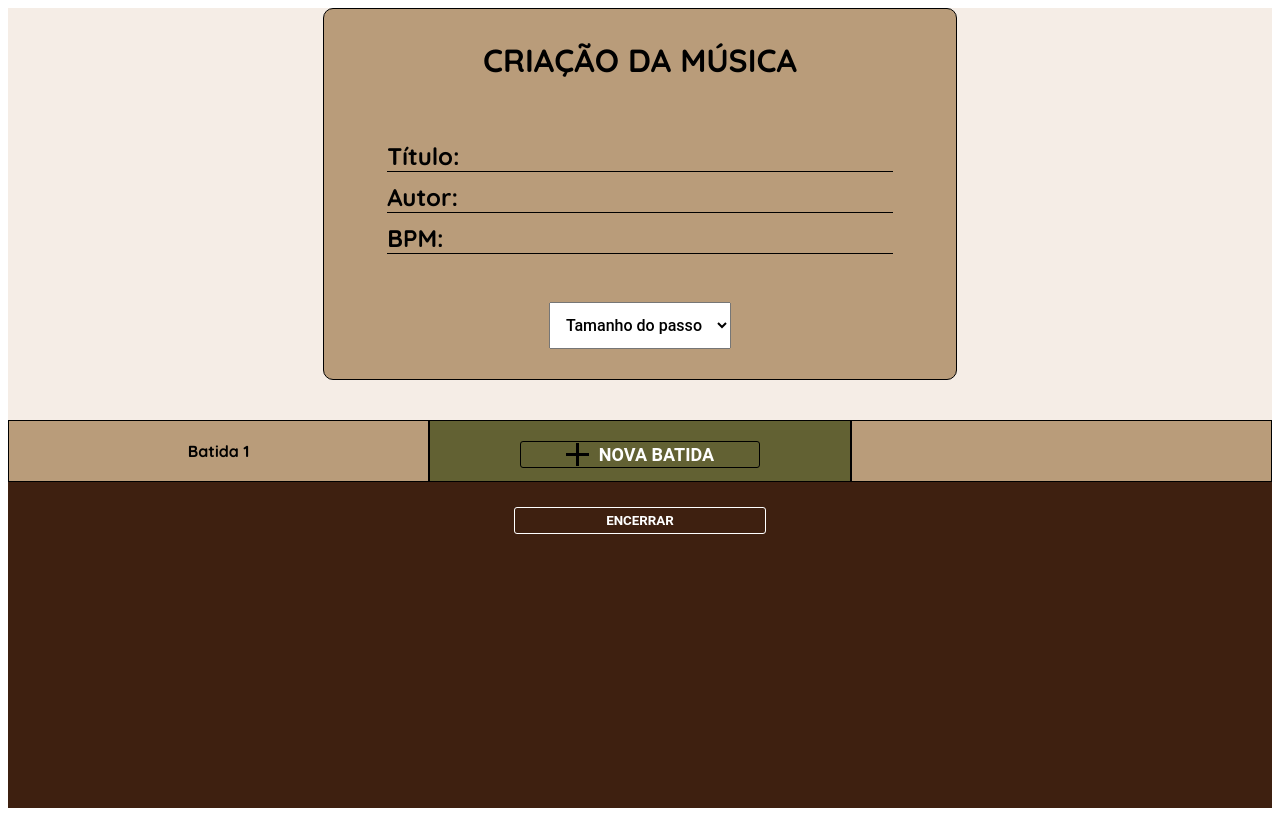
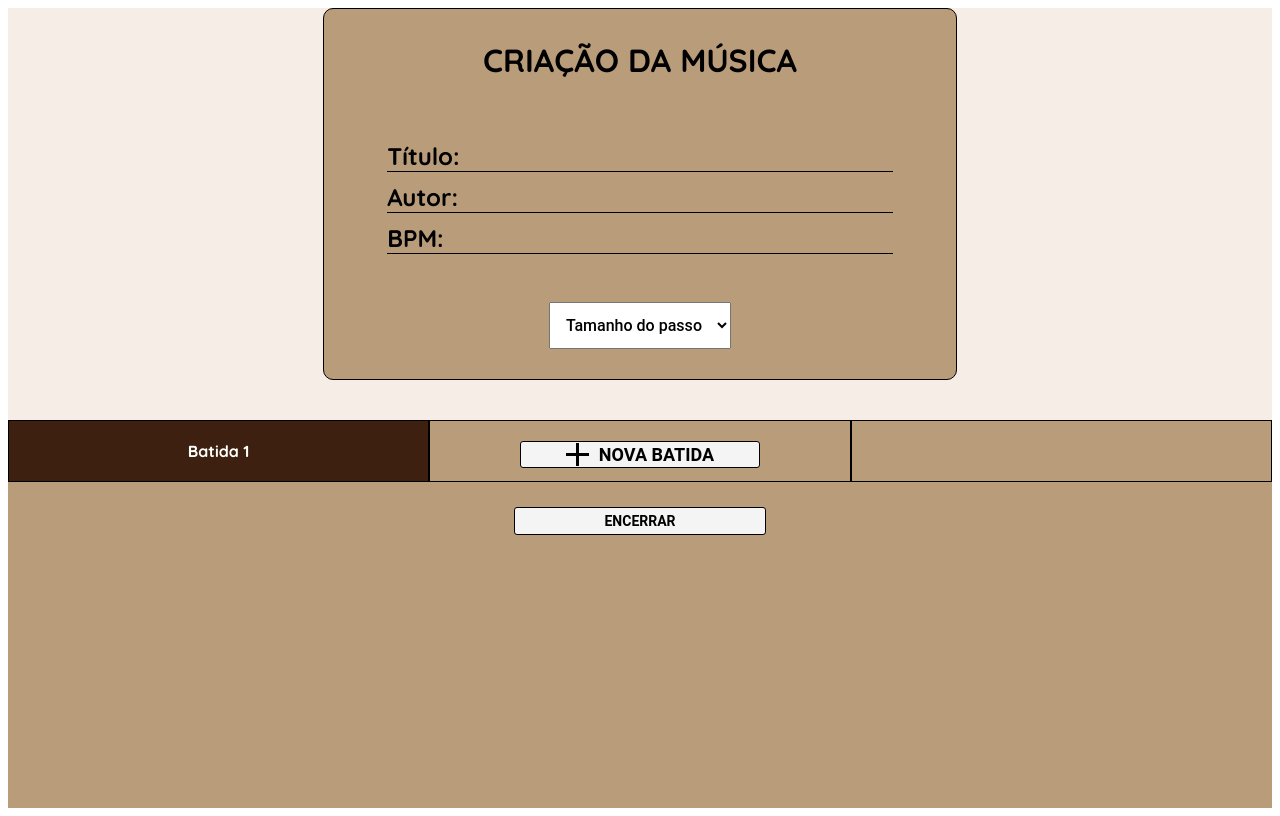
Before and after one commit to MarianaVRabelo/violaomagico-web-frontend, a React (Create React App) app: page / in a window 1280 px wide. Both pictures are taken after a click on the button "NOVA BATIDA". Built offline with nearby package versions, Linux system fonts and the light colour scheme.

Commit message:
fix: more color changes

```diff
--- a/src/pages/CreateMusic/CreateMusic.js
+++ b/src/pages/CreateMusic/CreateMusic.js
@@ -66,9 +66,9 @@ function CreateMusic() {
                 {batidas.map((batida) => (
                     batida?.pressed === true ? (
                         <Tab
-                            backgroundColor = {Colors.darkwood}
+                            backgroundColor = {Colors.blackwood}
                             onClick={() => (console.log("yes"))}
-                            color="black"
+                            color="white"
                             fontWeight="700"
                         >
                             Batida {batidas.findIndex((b)=> b === batida) + 1}
@@ -76,14 +76,14 @@ function CreateMusic() {
                     ) : (
                         batida?.add === true ? (
                             <Tab
-                                backgroundColor={Colors.musg}
+                                backgroundColor={Colors.darkwood}
                             >
                                 <Button
                                     onClick={() => newbatida()}
                                     width = "60%"
-                                    backgroundColor="transparent"
+                                    backgroundColor="#F4F4F4"
                                     border="1px solid black"
-                                    color="white"
+                                    color="black"
                                     fontWeight="700"
                                     columnGap= "10px"
                                     fontSize="18px"
@@ -107,12 +107,13 @@ function CreateMusic() {
                 {batidaPressed ? (
                     <Button
                         width="20%"
-                        backgroundColor="transparent"
-                        border="1px solid white"
-                        color="white"
+                        backgroundColor="#F4F4F4"
+                        border="1px solid black"
+                        color="black"
                         fontWeight="700"
                         columnGap= "10px"
                         padding="5px"
+                        fontSize="14px"
                     >
                         ENCERRAR
                     </Button>
--- a/src/pages/CreateMusic/Styles.js
+++ b/src/pages/CreateMusic/Styles.js
@@ -67,7 +67,7 @@ export const Tab = styled.div`
   `;
 
 export const Music = styled.div`
-  background-color: ${Colors.blackwood};
+  background-color: ${Colors.darkwood};
   display: flex;
   align-items: center;
   flex-direction: column;
```
Also changed, not shown: 1 other file (tests, documents, lock files or other folders).
